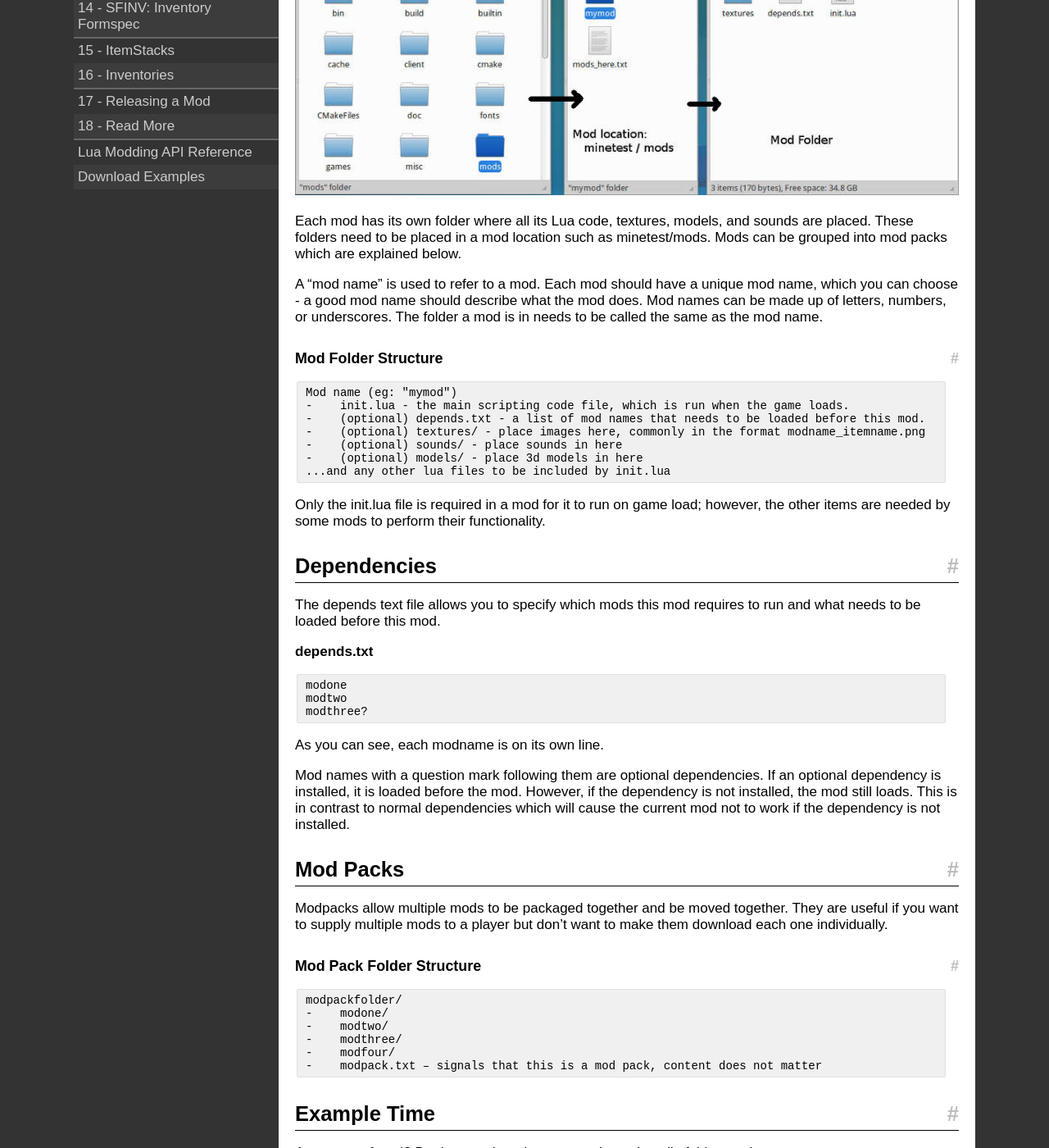
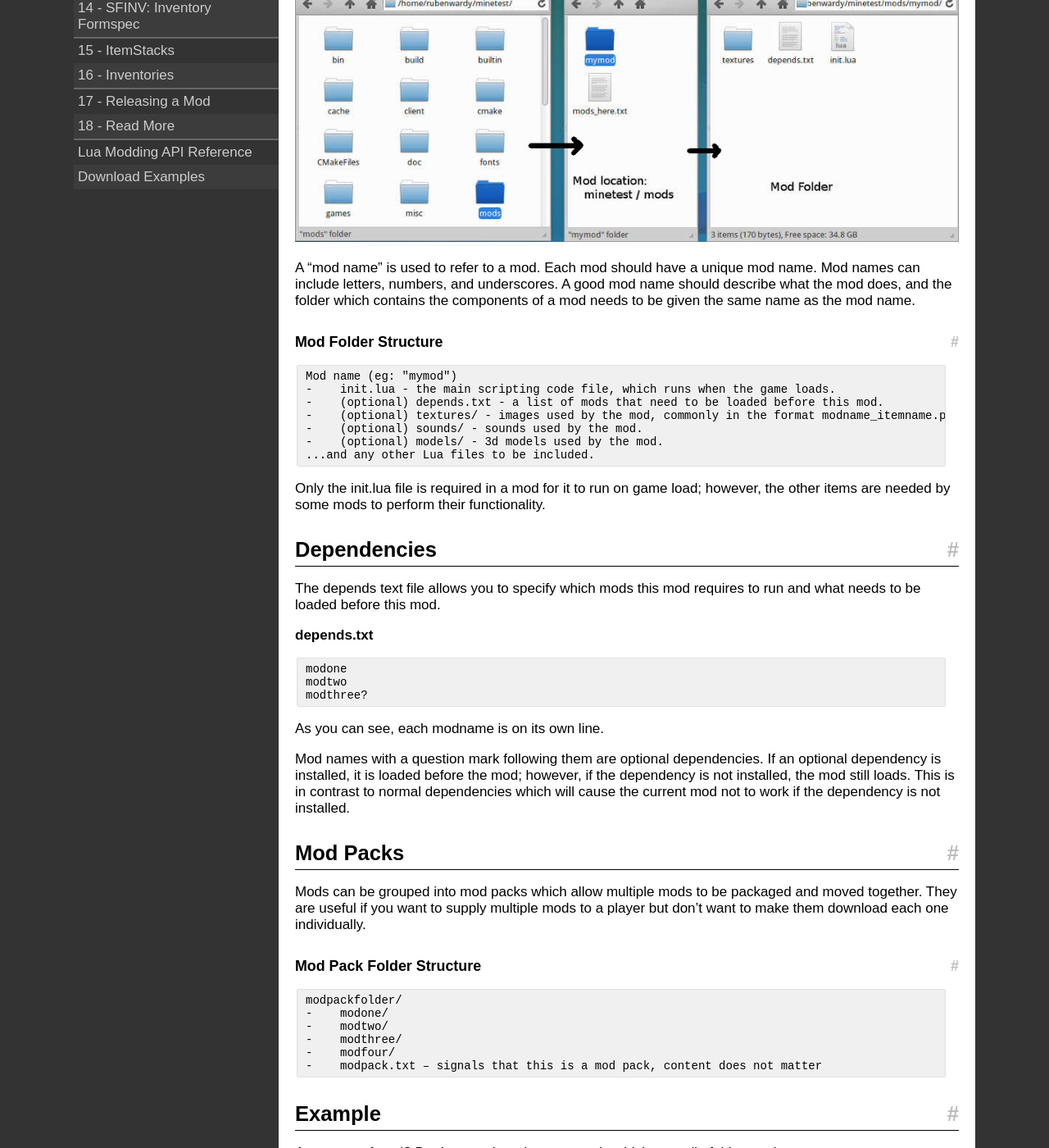
Before and after one commit to rubenwardy/minetest_modding_book, a Jekyll site: the page built from en/chapters/folders.md, in a window 1280 px wide and 1400 px high, scrolled down 431 px. Shown: the whole window at 82% size. Built offline with Jekyll 4.4.1, drawn with Linux system fonts in a browser that asks for light colours; nearby versions of some CDN libraries; some of the changed text lies outside the part shown.

Commit message:
Folder Structure: Improve phrasing/readability

```diff
--- a/en/chapters/folders.md
+++ b/en/chapters/folders.md
@@ -6,34 +6,35 @@ root: ../../
 
 ## Introduction
 
-In this chapter we will learn the basic structure of a mod's folder.
-This is an essential skill when creating mods.
+Understanding the basic structure of a mod's folder
+is an essential skill when creating mods.
 
-* Mod Folders
-* Dependencies
-* Mod Packs
+* [Mod Folders](#mod-folders)
+* [Dependencies](#dependencies)
+* [Mod Packs](#mod-packs)
+* [Example](#example)
 
 ## Mod Folders
 
+Each mod has its own folder where all its Lua code, textures, models, and sounds
+are placed. These folders need to be placed in a mod location such as
+minetest/mods.
+
 ![Find the mod's folder]({{ page.root }}/static/folder_modfolder.jpg)
 
-Each mod has its own folder where all its Lua code, textures, models, and sounds
-are placed. These folders need to be placed in a mod location such as
-minetest/mods. Mods can be grouped into mod packs which are explained below.
-
-A "mod name" is used to refer to a mod. Each mod should have a unique mod name,
-which you can choose - a good mod name should describe what the mod does.
-Mod names can be made up of letters, numbers, or underscores. The folder a mod is
-in needs to be called the same as the mod name.
+A "mod name" is used to refer to a mod. Each mod should have a unique mod name.
+Mod names can include letters, numbers, and underscores. A good mod name should
+describe what the mod does, and the folder which contains the components of a mod
+needs to be given the same name as the mod name.
 
 ### Mod Folder Structure
     Mod name (eg: "mymod")
-    -    init.lua - the main scripting code file, which is run when the game loads.
-    -    (optional) depends.txt - a list of mod names that needs to be loaded before this mod.
-    -    (optional) textures/ - place images here, commonly in the format modname_itemname.png
-    -    (optional) sounds/ - place sounds in here
-    -    (optional) models/ - place 3d models in here
-    ...and any other lua files to be included by init.lua
+    -    init.lua - the main scripting code file, which runs when the game loads.
+    -    (optional) depends.txt - a list of mods that need to be loaded before this mod.
+    -    (optional) textures/ - images used by the mod, commonly in the format modname_itemname.png.
+    -    (optional) sounds/ - sounds used by the mod.
+    -    (optional) models/ - 3d models used by the mod.
+    ...and any other Lua files to be included.
 
 Only the init.lua file is required in a mod for it to run on game load; however,
 the other items are needed by some mods to perform their functionality.
@@ -52,16 +53,16 @@ needs to be loaded before this mod.
 As you can see, each modname is on its own line.
 
 Mod names with a question mark following them are optional dependencies.
-If an optional dependency is installed, it is loaded before the mod.
-However, if the dependency is not installed, the mod still loads.
+If an optional dependency is installed, it is loaded before the mod;
+however, if the dependency is not installed, the mod still loads.
 This is in contrast to normal dependencies which will cause the current
 mod not to work if the dependency is not installed.
 
 ## Mod Packs
 
-Modpacks allow multiple mods to be packaged together and be moved together.
-They are useful if you want to supply multiple mods to a player but don't
-want to make them download each one individually.
+Mods can be grouped into mod packs which allow multiple mods to be packaged
+and moved together. They are useful if you want to supply multiple mods to
+a player but don't want to make them download each one individually.
 
 ### Mod Pack Folder Structure
     modpackfolder/
@@ -71,9 +72,9 @@ want to make them download each one individually.
     -    modfour/
     -    modpack.txt – signals that this is a mod pack, content does not matter
 
-## Example Time
+## Example
 
-Are you confused? Don't worry, here is an example putting all of this together.
+Are you confused? Don't worry, here is an example which puts all of this together:
 
 ### Mod Folder
     mymod/
@@ -104,7 +105,7 @@ minetest.register_node("mymod:node", {
 })
 {% endhighlight %}
 
-Our mod has a name of "mymod". It has two text files: init.lua and depends.txt.\\
+This mod has the name "mymod". It has two text files: init.lua and depends.txt.\\
 The script prints a message and then registers a node – which will be explained in the next chapter.\\
-The depends text file adds a dependency to the default mod which is in minetest_game.\\
+The depends text file adds a dependency on the default mod which is in minetest_game.\\
 There is also a texture in textures/ for the node.
```
